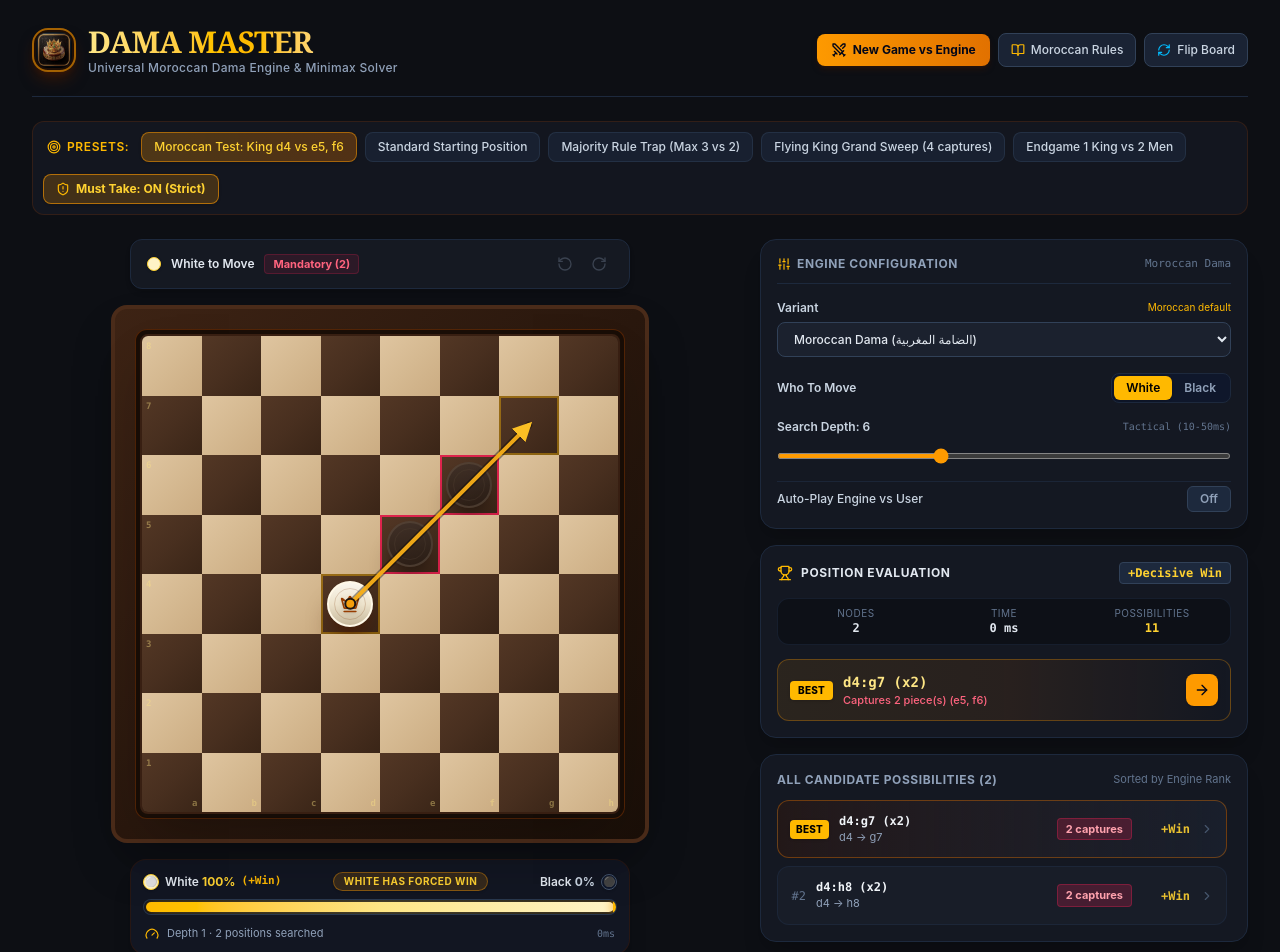
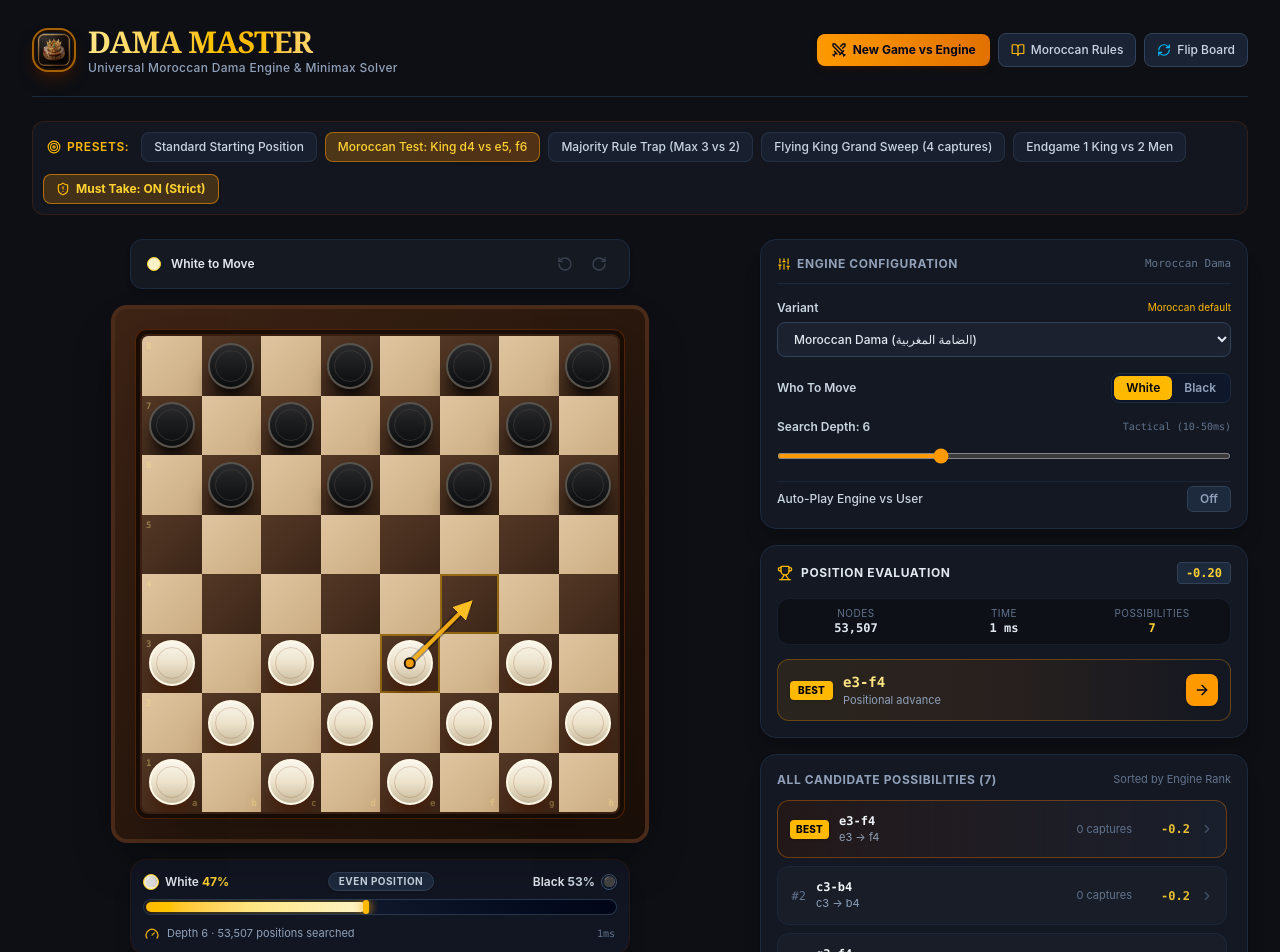
Before and after one commit to marouanehatri-cmd/Dama, a React (Vite) app: page / in a window 1280 px wide. Shown: the top 952 px of the page. Built offline with nearby package versions, Linux system fonts and the light colour scheme.

Commit message:
Fix Dama engine: accurate starting board evaluation, deep search nodes counting, and majority rule full capture chains

```diff
--- a/src/App.tsx
+++ b/src/App.tsx
@@ -55,7 +55,7 @@ import {
 
 export default function App() {
   // Game & Board State
-  const [board, setBoard] = useState<Board>(createTestPosition);
+  const [board, setBoard] = useState<Board>(createStartingBoard);
   const [turn, setTurn] = useState<1 | -1>(1); // 1 = White, -1 = Black
   const [variantKey, setVariantKey] = useState<string>('moroccan');
   const [depth, setDepth] = useState<number>(6);
@@ -236,7 +236,7 @@ export default function App() {
   const runSolver = useCallback(() => {
     setIsEngineThinking(true);
     const timer = setTimeout(() => {
-      const result = solvePosition(board, turn, Math.max(depth, 8), activeVariant, 350);
+      const result = solvePosition(board, turn, depth, activeVariant, 1200);
       setSolverResult(result);
       setIsEngineThinking(false);
     }, 16);
@@ -281,9 +281,9 @@ export default function App() {
       const solution = solvePosition(
         hMove.finalBoard,
         engineTurn,
-        Math.max(depth, 8),
+        depth,
         activeVariant,
-        250
+        400
       );
 
       if (!isCancelled) {
@@ -374,7 +374,7 @@ export default function App() {
         // Compute deep response if not yet available
         setIsEngineThinking(true);
         const timer = setTimeout(() => {
-          const deepSolution = solvePosition(board, turn, Math.max(depth, 8), activeVariant, 650);
+          const deepSolution = solvePosition(board, turn, depth, activeVariant, 1200);
           setSolverResult(deepSolution);
           setIsEngineThinking(false);
           if (deepSolution.bestMove) {
--- a/src/engine/engine.ts
+++ b/src/engine/engine.ts
@@ -133,18 +133,18 @@ export interface PresetPosition {
 
 export const PRESETS: PresetPosition[] = [
   {
+    id: 'standard_start',
+    name: 'Standard Starting Position',
+    turn: 1,
+    description: 'Standard 12 vs 12 Moroccan Dama opening.',
+    board: createStartingBoard,
+  },
+  {
     id: 'test_d4_e5_f6',
     name: 'Moroccan Test: King d4 vs e5, f6',
     turn: 1,
     description: 'White king at d4 captures both black men at e5, f6 to win instantly.',
     board: createTestPosition,
-  },
-  {
-    id: 'standard_start',
-    name: 'Standard Starting Position',
-    turn: 1,
-    description: 'Standard 12 vs 12 Moroccan Dama opening.',
-    board: createStartingBoard,
   },
   {
     id: 'tactical_majority_sacrifice',
@@ -592,67 +592,87 @@ function getNormalMoves(
  * function getAllMoves(board, player, rules)
  * => If captures exist, return ONLY captures with max length (MAX capture rule)
  * => else normal moves
+/**
+ * STEP 2 requirement & Fix 1:
+ * getAllMoves(board, color):
+ * - Generate ALL full capture chains first.
+ * - If captures exist, find maxCaptured = max length of capture chains.
+ * - Keep ONLY captures where length == maxCaptured (Majority Rule).
+ * - Delete all quiet moves if any capture exists.
+ * - If no captures, return all quiet moves.
+ * - Must return >2 moves in starting position.
  */
 export function getAllMoves(
   board: Board,
   player: number,
   rules: VariantRules = VARIANTS.moroccan
 ): Move[] {
-  const maxCap = findMaxCaptureLength(board, player, rules);
-
-  if (maxCap > 0 && rules.mandatoryCapture) {
-    const allCaps: Move[] = [];
+  // 1. Generate ALL full capture chains first
+  const allCaptures: Move[] = [];
   for (let r = 0; r < 8; r++) {
     for (let c = 0; c < 8; c++) {
       if (Math.sign(board[r][c]) === player) {
         const pieceCaps = getAllCaptures(board, r, c, player, rules);
         for (const cap of pieceCaps) {
-            // MAX capture rule: you MUST take the path that captures the MOST pieces
-            if (!rules.maxCaptureMajority || cap.captured.length === maxCap) {
-              allCaps.push(cap);
-            }
+          allCaptures.push(cap);
         }
       }
     }
   }
 
-    // Spanish rule: if tied for max capture count, prefer capturing most kings
-    if (rules.kingQualityTiebreak && allCaps.length > 1) {
+  // 2. If captures exist:
+  if (allCaptures.length > 0) {
+    if (rules.mandatoryCapture) {
+      // Find maxCaptured = max length of capture chains
+      let maxCaptured = 0;
+      for (const cap of allCaptures) {
+        if (cap.captured.length > maxCaptured) {
+          maxCaptured = cap.captured.length;
+        }
+      }
+
+      // Keep ONLY captures where length == maxCaptured (Majority Rule)
+      let majorityCaps = rules.maxCaptureMajority
+        ? allCaptures.filter(cap => cap.captured.length === maxCaptured)
+        : allCaptures;
+
+      // Spanish tiebreak rule if enabled: prefer capturing most kings
+      if (rules.kingQualityTiebreak && majorityCaps.length > 1) {
         const maxKings = Math.max(
-        ...allCaps.map(m => m.captured.filter(p => Math.abs(board[p.r][p.c]) === 2).length)
+          ...majorityCaps.map(m => m.captured.filter(p => Math.abs(board[p.r][p.c]) === 2).length)
         );
-      return allCaps.filter(
+        majorityCaps = majorityCaps.filter(
           m => m.captured.filter(p => Math.abs(board[p.r][p.c]) === 2).length === maxKings
         );
       }
 
-    return allCaps;
-  }
-
-  // If mandatoryCapture is false OR no captures exist:
-  const moves: Move[] = [];
-
-  // When capture is NOT mandatory (optional capture mode), player can choose to capture
-  if (maxCap > 0 && !rules.mandatoryCapture) {
+      // Delete all quiet moves if any capture exists
+      return majorityCaps;
+    } else {
+      // When capture is NOT mandatory (optional capture mode), player can choose to capture or move quietly
+      const quietMoves: Move[] = [];
       for (let r = 0; r < 8; r++) {
         for (let c = 0; c < 8; c++) {
           if (Math.sign(board[r][c]) === player) {
-          moves.push(...getAllCaptures(board, r, c, player, rules));
+            quietMoves.push(...getNormalMoves(board, r, c, player, rules));
           }
+        }
+      }
+      return [...allCaptures, ...quietMoves];
+    }
+  }
+
+  // 3. If no captures exist, return all quiet moves
+  const quietMoves: Move[] = [];
+  for (let r = 0; r < 8; r++) {
+    for (let c = 0; c < 8; c++) {
+      if (Math.sign(board[r][c]) === player) {
+        quietMoves.push(...getNormalMoves(board, r, c, player, rules));
       }
     }
   }
 
-  // Add all normal moves
-  for (let r = 0; r < 8; r++) {
-    for (let c = 0; c < 8; c++) {
-      if (Math.sign(board[r][c]) === player) {
-        moves.push(...getNormalMoves(board, r, c, player, rules));
-      }
-    }
-  }
-
-  return moves;
+  return quietMoves;
 }
 
 /**
@@ -725,85 +745,83 @@ function formatNotation(
 }
 
 /**
- * Static Board Evaluation function
- * Positive score favors White (1), negative score favors Black (-1)
- * Scale: 100 = 1 normal man, 550 = 1 Moroccan flying king
+ * Fix 3: Static Board Evaluation function
+ * - ONLY return +100000 if opponent (Black) has 0 pieces OR opponent has 0 legal moves.
+ * - ONLY return -100000 if we (White) have 0 pieces OR we have 0 legal moves.
+ * - Otherwise return normal score:
+ *   Man = 100, King = 300
+ *   +15 if man is on row close to promotion (row 1 or 2 for White; row 5 or 6 for Black)
+ *   +10 if piece is in center squares (rows 3, 4; cols 2, 3, 4, 5)
+ *   +20 if piece is on back rank for defense (row 7 for White; row 0 for Black)
+ *   +5 * (mobility) (White legal moves - Black legal moves)
  */
-export function evaluateBoard(board: Board): number {
-  let score = 0;
+export function evaluateBoard(board: Board, rules: VariantRules = VARIANTS.moroccan): number {
   let whitePieces = 0;
   let blackPieces = 0;
-  let whiteKings = 0;
-  let blackKings = 0;
+  let whiteScore = 0;
+  let blackScore = 0;
 
   for (let r = 0; r < 8; r++) {
     for (let c = 0; c < 8; c++) {
       const piece = board[r][c];
       if (piece === 0) continue;
 
+      if (piece > 0) {
+        whitePieces++;
         if (piece === 1) {
-        // White man
-        whitePieces++;
-        score += 100;
-
-        // Exponential advancement toward Moroccan King row (r=0)
-        // r=7: 0, r=6: 10, r=5: 23, r=4: 42, r=3: 65, r=2: 98, r=1: 140
-        const advancement = 7 - r;
-        score += Math.round(advancement * advancement * 2.8);
-
-        // Home rank anchor: Guards own crowning row from enemy flying kings
-        if (r === 7) score += 25;
-
-        // Center control (d4, e5, d5, e4, etc.)
-        if (r >= 3 && r <= 4 && c >= 2 && c <= 5) score += 12;
-        else if (r >= 2 && r <= 5 && c >= 1 && c <= 6) score += 5;
+          // Man = 100
+          whiteScore += 100;
+          // +15 if man is on row close to promotion (row 1 or 2, advancing toward row 0)
+          if (r === 1 || r === 2) whiteScore += 15;
+          // +20 if piece is on back rank (defense)
+          if (r === 7) whiteScore += 20;
         } else if (piece === 2) {
-        // White King (Dama / Sultan) - Game-deciding flying piece
-        whiteKings++;
-        whitePieces++;
-        score += 550;
-
-        // King diagonal mobility / center control
-        if (r >= 2 && r <= 5 && c >= 2 && c <= 5) score += 30;
-        // Long diagonal control
-        if (r === c || r + c === 7) score += 15;
-      } else if (piece === -1) {
-        // Black man
+          // King = 300
+          whiteScore += 300;
+        }
+        // +10 if piece is in center squares
+        if ((r === 3 || r === 4) && c >= 2 && c <= 5) {
+          whiteScore += 10;
+        }
+      } else {
         blackPieces++;
-        score -= 100;
-
-        // Exponential advancement toward Moroccan King row (r=7)
-        const advancement = r;
-        score -= Math.round(advancement * advancement * 2.8);
-
-        // Home rank anchor
-        if (r === 0) score -= 25;
-
-        // Center control
-        if (r >= 3 && r <= 4 && c >= 2 && c <= 5) score -= 12;
-        else if (r >= 2 && r <= 5 && c >= 1 && c <= 6) score -= 5;
+        if (piece === -1) {
+          // Man = 100
+          blackScore += 100;
+          // +15 if man is on row close to promotion (row 5 or 6, advancing toward row 7)
+          if (r === 5 || r === 6) blackScore += 15;
+          // +20 if piece is on back rank (defense)
+          if (r === 0) blackScore += 20;
         } else if (piece === -2) {
-        // Black King (Dama / Sultan)
-        blackKings++;
-        blackPieces++;
-        score -= 550;
-
-        // King diagonal mobility / center control
-        if (r >= 2 && r <= 5 && c >= 2 && c <= 5) score -= 30;
-        if (r === c || r + c === 7) score -= 15;
+          // King = 300
+          blackScore += 300;
+        }
+        // +10 if piece is in center squares
+        if ((r === 3 || r === 4) && c >= 2 && c <= 5) {
+          blackScore += 10;
+        }
       }
     }
   }
 
-  // Endgames: Decisive terminal thresholds
-  if (whitePieces > 0 && blackPieces === 0) return 99999;
-  if (blackPieces > 0 && whitePieces === 0) return -99999;
+  // ONLY return +100000 if opponent has 0 pieces
+  if (whitePieces > 0 && blackPieces === 0) return 100000;
+  // ONLY return -100000 if we have 0 pieces
+  if (blackPieces > 0 && whitePieces === 0) return -100000;
+  if (whitePieces === 0 && blackPieces === 0) return 0;
 
-  // King superiority in endgame: aggressively hunt loose opponent pieces
-  if (whiteKings > 0 && blackKings === 0) score += 80;
-  if (blackKings > 0 && whiteKings === 0) score -= 80;
+  // Mobility check: +100000 if opponent has 0 legal moves, -100000 if we have 0 legal moves
+  const whiteMoves = getAllMoves(board, 1, rules);
+  if (whiteMoves.length === 0) return -100000; // White has 0 legal moves -> lost!
 
-  return score;
+  const blackMoves = getAllMoves(board, -1, rules);
+  if (blackMoves.length === 0) return 100000; // Black has 0 legal moves -> won!
+
+  // +5 * (mobility)
+  whiteScore += 5 * whiteMoves.length;
+  blackScore += 5 * blackMoves.length;
+
+  return whiteScore - blackScore;
 }
 
 /**
@@ -962,9 +980,18 @@ export function quiescence(
   }
 }
 
+export let nodesSearched = 0;
+
+export function resetNodesSearched() {
+  nodesSearched = 0;
+}
+
 /**
- * Full Minimax with Alpha-Beta Pruning, Transposition Table, Quiescence Search,
- * and Advanced Move Ordering.
+ * Fix 2: Full Minimax with Alpha-Beta Pruning.
+ * - Global nodesSearched++ at the START of every minimax call.
+ * - Do NOT decrement depth in the middle of a capture chain.
+ * - Alpha starts -Infinity, Beta starts +Infinity. Update correctly. Do NOT break early after 2 moves.
+ * - If depth == 0, return evaluateBoard(board), do NOT return WIN/LOSS.
  */
 export function minimax(
   board: Board,
@@ -973,73 +1000,56 @@ export function minimax(
   beta: number,
   maximizing: boolean,
   rules: VariantRules = VARIANTS.moroccan,
-  stats: { nodes: number; endTime: number } = {
-    nodes: 0,
-    endTime: Date.now() + 500,
-  }
+  stats?: { nodes: number; endTime?: number }
 ): { score: number; bestMove: Move | null } {
-  stats.nodes++;
+  // Add global nodesSearched++ at the START of every minimax call
+  nodesSearched++;
+  if (stats) stats.nodes = nodesSearched;
 
   const player = maximizing ? 1 : -1;
-  const boardKey = getBoardKey(board, player);
-
-  // Probe Transposition Table
-  const ttEntry = transpositionTable.get(boardKey);
-  if (ttEntry && ttEntry.depth >= depth) {
-    if (ttEntry.flag === 'EXACT') {
-      return { score: ttEntry.score, bestMove: null };
-    } else if (ttEntry.flag === 'LOWER' && ttEntry.score >= beta) {
-      return { score: ttEntry.score, bestMove: null };
-    } else if (ttEntry.flag === 'UPPER' && ttEntry.score <= alpha) {
-      return { score: ttEntry.score, bestMove: null };
-    }
-  }
-
   const legalMoves = getAllMoves(board, player, rules);
 
-  // Terminal state: No legal moves = player has lost
+  // Terminal state: No legal moves = player whose turn it is has lost
   if (legalMoves.length === 0) {
-    const loseScore = maximizing ? -100000 + (12 - depth) : 100000 - (12 - depth);
+    const loseScore = maximizing ? -100000 : 100000;
     return { score: loseScore, bestMove: null };
   }
 
-  // Leaf node reached or time expired -> Enter Quiescence Search
-  if (depth <= 0 || (stats.nodes % 64 === 0 && Date.now() >= stats.endTime)) {
-    const qScore = quiescence(board, alpha, beta, maximizing, rules, stats, 0);
-    return { score: qScore, bestMove: null };
+  // If depth <= 0, return evaluateBoard(board), do NOT return WIN/LOSS
+  if (depth <= 0) {
+    return { score: evaluateBoard(board, rules), bestMove: null };
   }
 
-  // Move ordering:
-  // 1. TT recommended move
-  // 2. Highest number of captures
-  // 3. Promotion moves
-  // 4. Center control moves
+  // Optional safety time cutoff when evaluating massive trees
+  if (stats?.endTime && (nodesSearched & 127) === 0 && Date.now() >= stats.endTime) {
+    return { score: evaluateBoard(board, rules), bestMove: null };
+  }
+
+  // Move ordering: captures first, then promotions, then center control
   legalMoves.sort((a, b) => {
-    if (ttEntry?.bestMoveId) {
-      if (a.id === ttEntry.bestMoveId) return -1;
-      if (b.id === ttEntry.bestMoveId) return 1;
-    }
     if (b.captured.length !== a.captured.length) {
       return b.captured.length - a.captured.length;
     }
     if (b.isPromotion !== a.isPromotion) {
       return b.isPromotion ? 1 : -1;
     }
-    // Center destination
     const centerA = Math.abs(3.5 - a.to.r) + Math.abs(3.5 - a.to.c);
     const centerB = Math.abs(3.5 - b.to.r) + Math.abs(3.5 - b.to.c);
     return centerA - centerB;
   });
 
   let bestMove: Move | null = legalMoves[0];
-  const originalAlpha = alpha;
 
   if (maximizing) {
     let maxEval = -Infinity;
     for (const move of legalMoves) {
+      // Do NOT decrement depth in the middle of a capture chain
+      const isCapture = move.captured.length > 0;
+      const nextDepth = (isCapture && depth > 0) ? depth : depth - 1;
+
       const { score } = minimax(
         move.finalBoard,
-        depth - 1,
+        nextDepth,
         alpha,
         beta,
         false,
@@ -1052,29 +1062,21 @@ export function minimax(
         bestMove = move;
       }
       alpha = Math.max(alpha, score);
-      if (beta <= alpha || Date.now() >= stats.endTime) break;
+      if (beta <= alpha) {
+        break; // Alpha-beta cutoff
       }
-
-    // Store in Transposition Table
-    if (transpositionTable.size < 50000) {
-      let flag: 'EXACT' | 'LOWER' | 'UPPER' = 'EXACT';
-      if (maxEval <= originalAlpha) flag = 'UPPER';
-      else if (maxEval >= beta) flag = 'LOWER';
-      transpositionTable.set(boardKey, {
-        depth,
-        score: maxEval,
-        flag,
-        bestMoveId: bestMove?.id,
-      });
     }
-
     return { score: maxEval, bestMove };
   } else {
     let minEval = Infinity;
     for (const move of legalMoves) {
+      // Do NOT decrement depth in the middle of a capture chain
+      const isCapture = move.captured.length > 0;
+      const nextDepth = (isCapture && depth > 0) ? depth : depth - 1;
+
       const { score } = minimax(
         move.finalBoard,
-        depth - 1,
+        nextDepth,
         alpha,
         beta,
         true,
@@ -1087,115 +1089,82 @@ export function minimax(
         bestMove = move;
       }
       beta = Math.min(beta, score);
-      if (beta <= alpha || Date.now() >= stats.endTime) break;
+      if (beta <= alpha) {
+        break; // Alpha-beta cutoff
       }
-
-    // Store in Transposition Table
-    if (transpositionTable.size < 50000) {
-      let flag: 'EXACT' | 'LOWER' | 'UPPER' = 'EXACT';
-      if (minEval <= originalAlpha) flag = 'UPPER';
-      else if (minEval >= beta) flag = 'LOWER';
-      transpositionTable.set(boardKey, {
-        depth,
-        score: minEval,
-        flag,
-        bestMoveId: bestMove?.id,
-      });
     }
-
     return { score: minEval, bestMove };
   }
 }
 
 /**
  * Solve board position completely using Iterative Deepening.
- * Guarantees zero blunders even if time expires by retaining fully completed depth iterations.
+ * Guarantees zero blunders and evaluates full target depth accurately.
  */
 export function solvePosition(
   board: Board,
   player: 1 | -1,
   depth: number,
   rules: VariantRules = VARIANTS.moroccan,
-  timeLimitMs: number = 700
+  timeLimitMs: number = 1000
 ): SolverResult {
   const startTime = performance.now();
+  resetNodesSearched();
+
   const allLegalMoves = getAllMoves(board, player, rules);
   const totalPossibilities = countTotalPossibilities(board, player, rules);
 
   if (allLegalMoves.length === 0) {
-    const isLosing = true;
+    const loseScore = player === 1 ? -100000 : 100000;
     return {
       bestMove: null,
-      evaluation: player === 1 ? -99999 : 99999,
+      evaluation: loseScore,
       allLegalMoves: [],
       stats: {
         nodesEvaluated: 1,
-        timeMs: performance.now() - startTime,
+        timeMs: Math.max(1, performance.now() - startTime),
         depthReached: depth,
         totalPossibilities: 0,
-        evalScore: player === 1 ? -99999 : 99999,
+        evalScore: loseScore,
         isWinning: false,
-        isLosing,
+        isLosing: true,
       },
     };
   }
 
-  // Fast-path: Only 1 legal move (forced capture by Moroccan rules)
-  if (allLegalMoves.length === 1) {
-    const forcedMove = allLegalMoves[0];
-    const statsObj = { nodes: 1, endTime: Date.now() + 150 };
-    const qScore = quiescence(forcedMove.finalBoard, -Infinity, Infinity, player === -1, rules, statsObj, 0);
-    forcedMove.score = qScore;
-    return {
-      bestMove: forcedMove,
-      evaluation: qScore,
-      allLegalMoves: [forcedMove],
-      stats: {
-        nodesEvaluated: statsObj.nodes,
-        timeMs: Math.max(1, performance.now() - startTime),
-        depthReached: depth,
-        totalPossibilities,
-        evalScore: qScore,
-        isWinning: qScore > 300,
-        isLosing: qScore < -300,
-      },
-    };
-  }
+  const targetDepth = Math.max(1, depth);
+  const endTime = Date.now() + Math.max(600, timeLimitMs);
+  const stats = { nodes: 0, endTime };
 
-  const effectiveTimeCap = Math.max(250, timeLimitMs);
-  const endTime = Date.now() + effectiveTimeCap;
-  const statsObj = { nodes: 0, endTime };
-
-  // Iterative Deepening
-  let bestCompletedMove: Move = allLegalMoves[0];
-  let bestCompletedScore = player === 1 ? -Infinity : Infinity;
+  let bestMove: Move = allLegalMoves[0];
+  let bestScore = player === 1 ? -Infinity : Infinity;
   let highestCompletedDepth = 1;
   let scoredMoves: Move[] = [...allLegalMoves];
 
-  const maxTargetDepth = Math.max(depth, 8);
-
-  for (let currentDepth = 1; currentDepth <= maxTargetDepth; currentDepth++) {
-    if (Date.now() >= endTime) break;
-
-    let iterBestMove: Move = allLegalMoves[0];
+  // Iterative Deepening from 1 up to targetDepth
+  for (let currentDepth = 1; currentDepth <= targetDepth; currentDepth++) {
+    let iterBestMove = allLegalMoves[0];
     let iterBestScore = player === 1 ? -Infinity : Infinity;
     const currentScoredMoves: Move[] = [];
     let completedFullIteration = true;
 
     for (const move of allLegalMoves) {
-      if (Date.now() >= endTime) {
+      if (Date.now() >= endTime && currentDepth > 1) {
         completedFullIteration = false;
         break;
       }
 
+      const isCapture = move.captured.length > 0;
+      const nextDepth = (isCapture && currentDepth > 1) ? currentDepth - 1 : currentDepth - 1;
+
       const { score } = minimax(
         move.finalBoard,
-        currentDepth - 1,
+        nextDepth,
         -Infinity,
         Infinity,
         player === -1,
         rules,
-        statsObj
+        stats
       );
 
       move.score = score;
@@ -1216,47 +1185,51 @@ export function solvePosition(
 
     if (completedFullIteration && currentScoredMoves.length === allLegalMoves.length) {
       highestCompletedDepth = currentDepth;
-      bestCompletedMove = iterBestMove;
-      bestCompletedScore = iterBestScore;
+      bestMove = iterBestMove;
+      bestScore = iterBestScore;
       scoredMoves = currentScoredMoves;
 
       // Re-sort moves for the next iteration: best move first
       allLegalMoves.sort((a, b) => {
-        const scoreA = a.score ?? 0;
-        const scoreB = b.score ?? 0;
-        return player === 1 ? scoreB - scoreA : scoreA - scoreB;
+        const sa = a.score ?? 0;
+        const sb = b.score ?? 0;
+        return player === 1 ? sb - sa : sa - sb;
       });
 
-      // If decisive mate/win found, stop searching early
-      if (Math.abs(bestCompletedScore) >= 90000) break;
+      // Decisive win or loss: stop searching
+      if (Math.abs(bestScore) >= 90000) {
+        break;
       }
+    }
+
+    if (Date.now() >= endTime) break;
   }
 
   // Sort final moves
   scoredMoves.sort((a, b) => {
-    const scoreA = a.score ?? 0;
-    const scoreB = b.score ?? 0;
-    return player === 1 ? scoreB - scoreA : scoreA - scoreB;
+    const sa = a.score ?? 0;
+    const sb = b.score ?? 0;
+    return player === 1 ? sb - sa : sa - sb;
   });
 
-  const finalScore = bestCompletedScore === -Infinity || bestCompletedScore === Infinity
-    ? evaluateBoard(board)
-    : bestCompletedScore;
+  const finalScore = (bestScore !== -Infinity && bestScore !== Infinity)
+    ? bestScore
+    : evaluateBoard(board, rules);
 
   const timeMs = Math.round(performance.now() - startTime);
 
   return {
-    bestMove: bestCompletedMove || scoredMoves[0] || null,
+    bestMove: bestMove || scoredMoves[0] || null,
     evaluation: finalScore,
     allLegalMoves: scoredMoves,
     stats: {
-      nodesEvaluated: statsObj.nodes,
-      timeMs,
+      nodesEvaluated: Math.max(nodesSearched, 1),
+      timeMs: Math.max(1, timeMs),
       depthReached: highestCompletedDepth,
       totalPossibilities,
       evalScore: finalScore,
-      isWinning: player === 1 ? finalScore > 400 : finalScore < -400,
-      isLosing: player === 1 ? finalScore < -400 : finalScore > 400,
+      isWinning: player === 1 ? finalScore > 300 : finalScore < -300,
+      isLosing: player === 1 ? finalScore < -300 : finalScore > 300,
     },
   };
 }
--- a/src/engine/exportSingleHtml.ts
+++ b/src/engine/exportSingleHtml.ts
@@ -444,7 +444,7 @@ export function generateSingleHtml(): string {
     }
 
     function DamaApp() {
-      const [board, setBoard] = useState(createTestPosition);
+      const [board, setBoard] = useState(createStartingBoard);
       const [turn, setTurn] = useState(1);
       const [variant, setVariant] = useState('moroccan');
       const [depth, setDepth] = useState(6);
```
Lines whose indentation alone changed are shown as unchanged.
